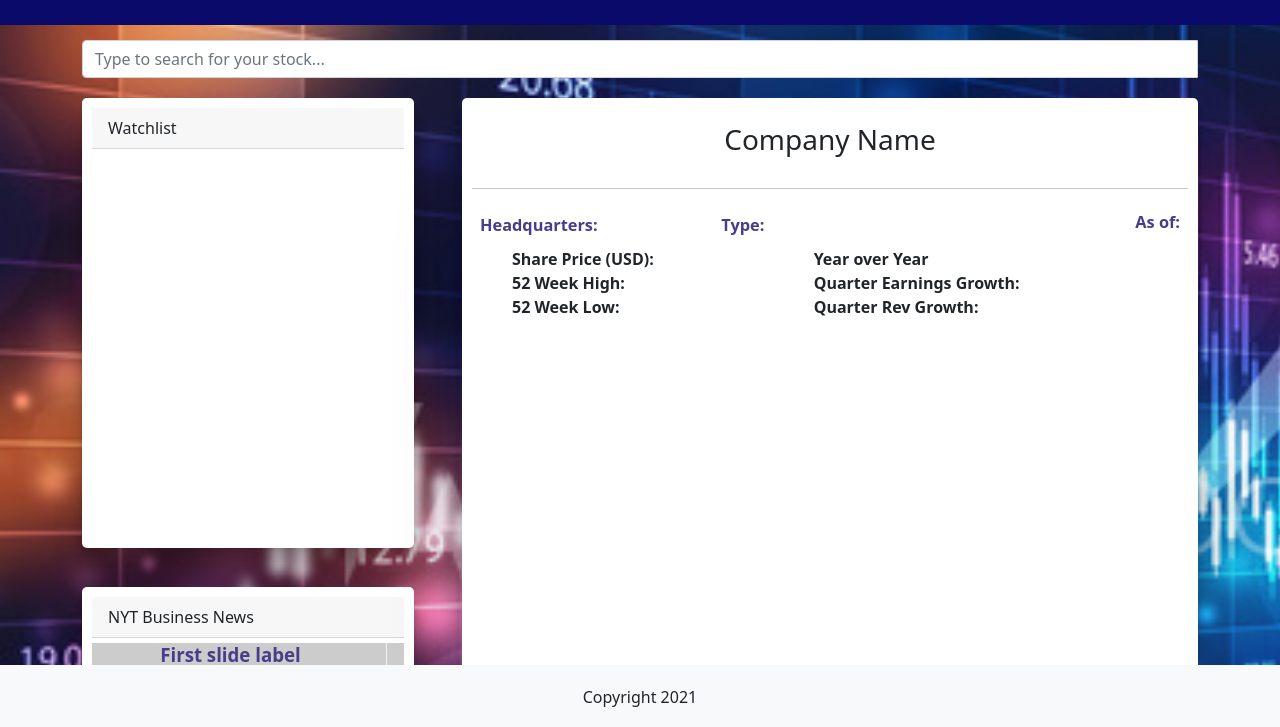
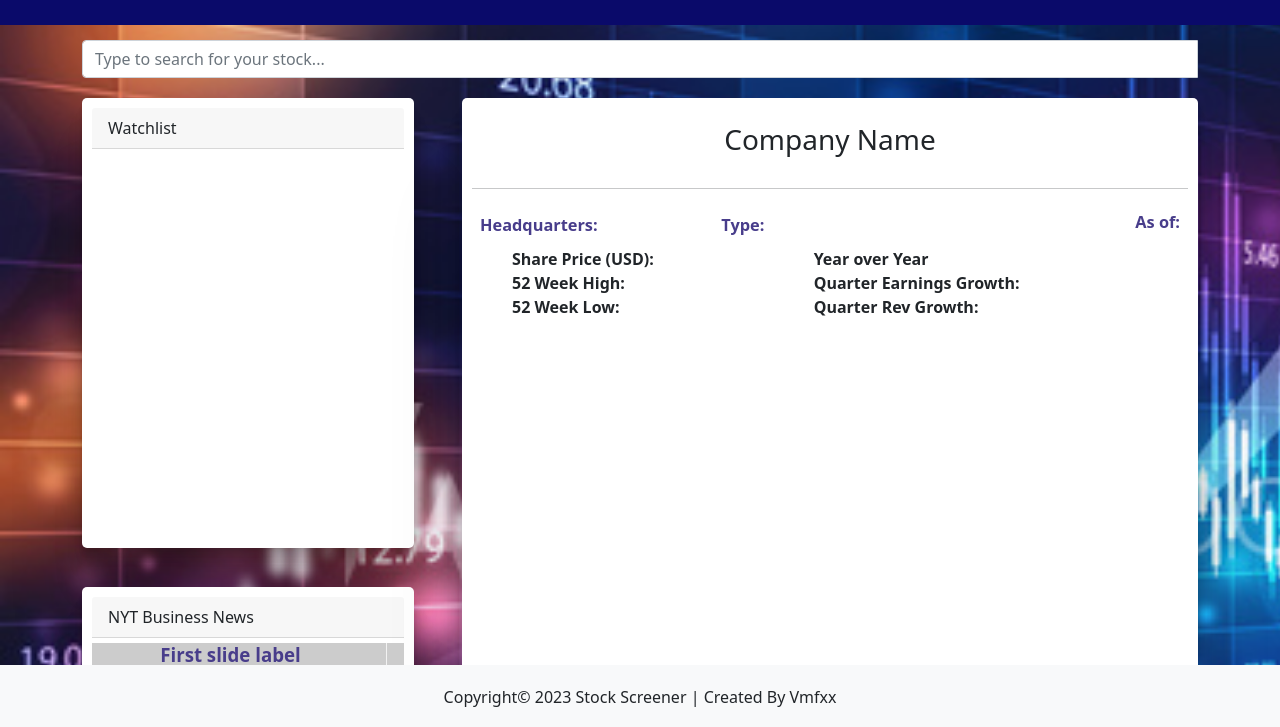
Before and after one commit to gorakshnath7/stock-screener, a website: page index.html in a window 1280 px wide. Shown: the part 71-798 px from the top of the page. Drawn offline with nearby package versions, Linux system fonts and the light colour scheme; no server answers; placeholder pictures from the web are drawn by us.

Commit message:
Update index.html

```diff
--- a/index.html
+++ b/index.html
@@ -243,7 +243,7 @@
     <!--footer-->
     <footer class="fixed-bottom mt-auto bg-light text-center ">
         <span class="text-center">
-            Copyright 2021
+            Copyright© 2023 Stock Screener | Created By Vmfxx
         </span>
     </footer>
 
```
